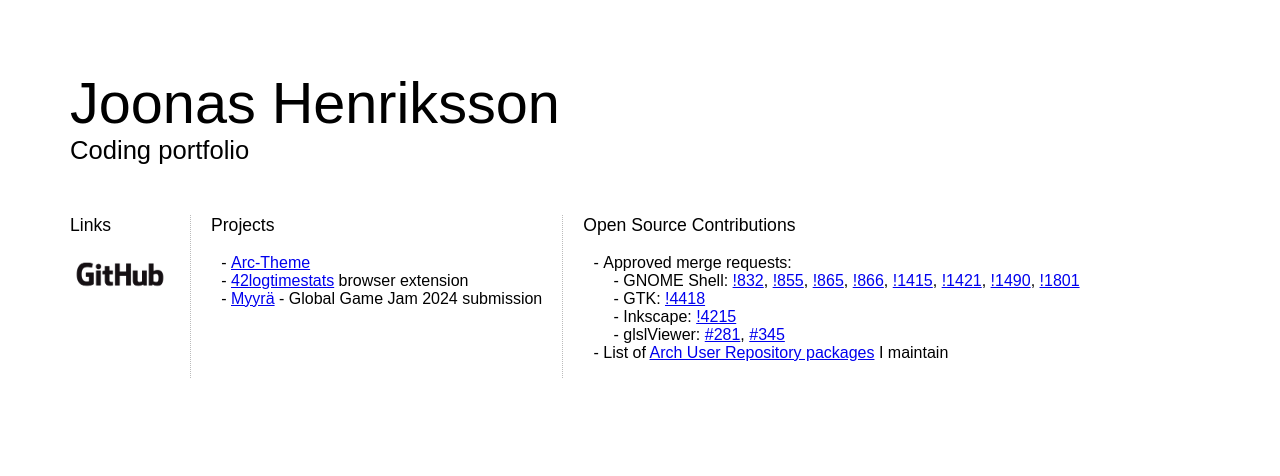
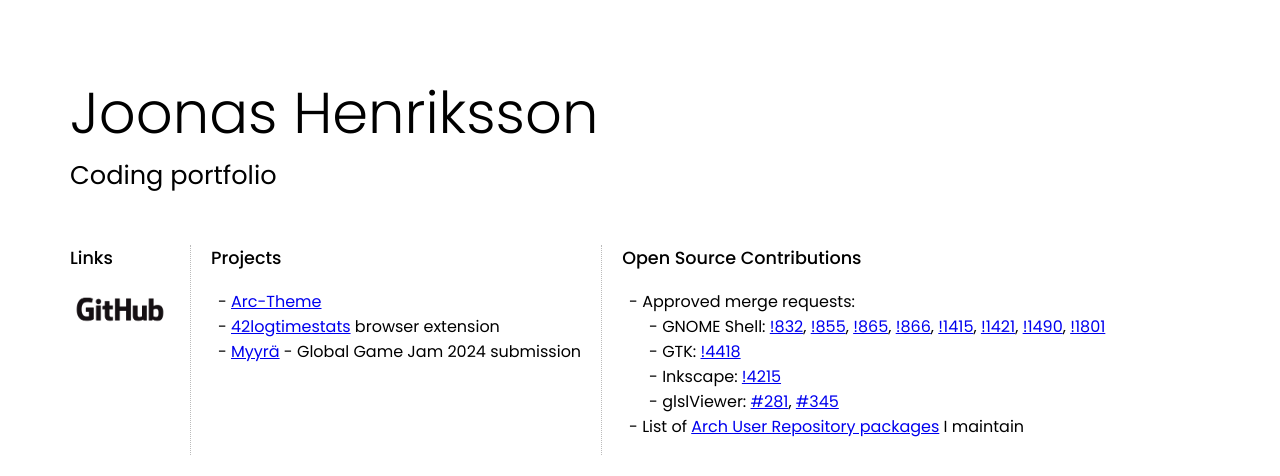
Before and after one commit to jnsh/jnsh.github.io, a plain HTML site: page index.html in a window 1280 px wide. Drawn offline with Linux system fonts and the light colour scheme.

Commit message:
style.css: Use Poppins font

```diff
--- a/style.css
+++ b/style.css
@@ -1,5 +1,29 @@
+@font-face {
+  font-family: "Poppins";
+  src: local("Poppins Light"),
+    local(Poppins-Light),
+    url("fonts/Poppins/Poppins-Light.ttf");
+  font-weight: 300;
+}
+
+@font-face {
+  font-family: "Poppins";
+  src: local("Poppins Regular"),
+    local(Poppins-Regular),
+    url("fonts/Poppins/Poppins-Regular.ttf");
+  font-weight: 400;
+}
+
+@font-face {
+  font-family: "Poppins";
+  src: local("Poppins Medium"),
+    local(Poppins-Medium),
+    url("fonts/Poppins/Poppins-Medium.ttf");
+  font-weight: 500;
+}
+
 :root {
-  font-family: sans-serif;
+  font-family: "Poppins", sans-serif;
   font-size: 100%;
 }
 
```
Also changed, not shown: fonts/Poppins/OFL.txt (added), fonts/Poppins/Poppins-Black.ttf (added), fonts/Poppins/Poppins-BlackItalic.ttf (added), fonts/Poppins/Poppins-Bold.ttf (added), fonts/Poppins/Poppins-BoldItalic.ttf (added), fonts/Poppins/Poppins-ExtraBold.ttf (added), fonts/Poppins/Poppins-ExtraBoldItalic.ttf (added), fonts/Poppins/Poppins-ExtraLight.ttf (added), fonts/Poppins/Poppins-ExtraLightItalic.ttf (added), fonts/Poppins/Poppins-Italic.ttf (added), fonts/Poppins/Poppins-Light.ttf (added), fonts/Poppins/Poppins-LightItalic.ttf (added), fonts/Poppins/Poppins-Medium.ttf (added), fonts/Poppins/Poppins-MediumItalic.ttf (added), 5 more files.
